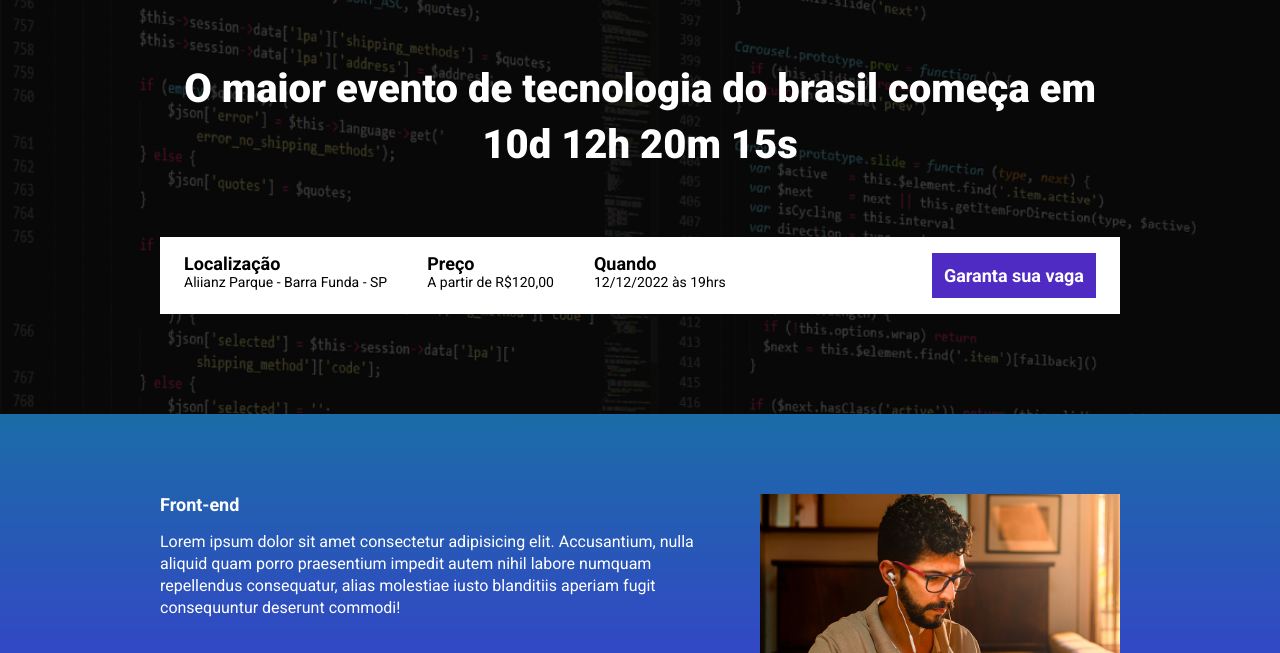
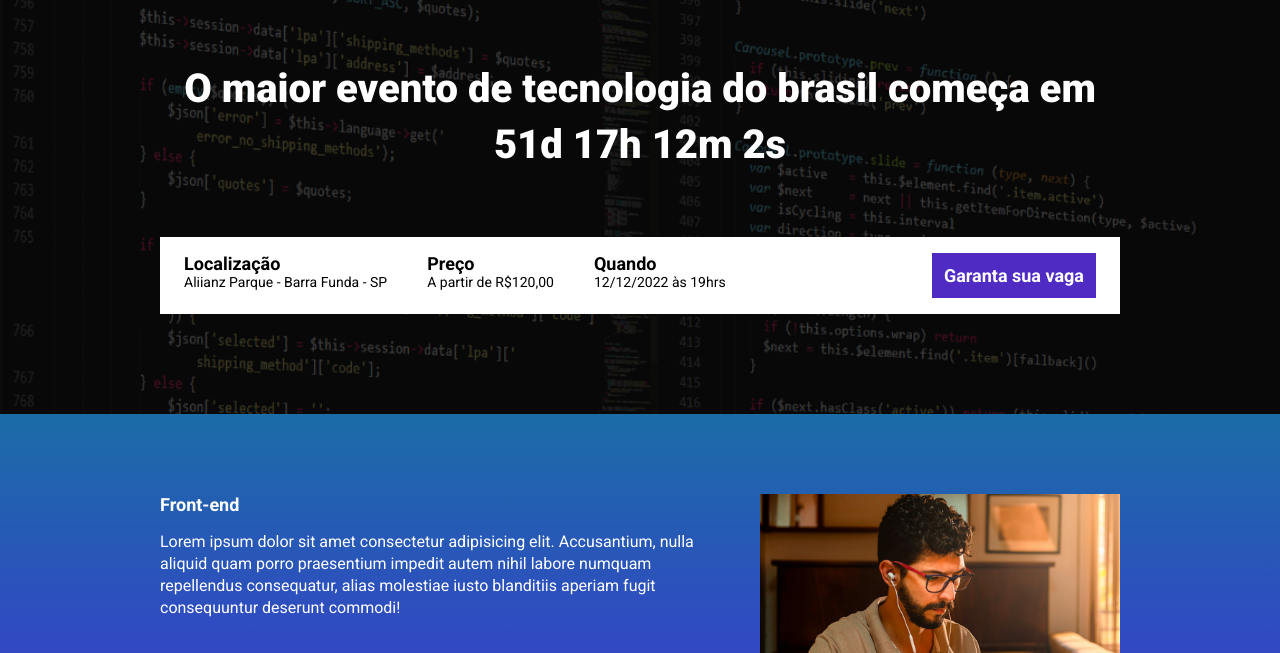
Before and after one commit to gabrielmirasebac/Ebac_tech_talks, a website built with Parcel: page src/index.html in a window 1280 px wide. Shown: the part 147-800 px from the top of the page. Built offline with nearby package versions, Linux system fonts and the light colour scheme.

Commit message:
criando o contador para o evento

```diff
--- a/src/index.html
+++ b/src/index.html
@@ -15,7 +15,7 @@
         <div class="container">
             <img class="hero__logo" src="./images/ebac_logo.svg" alt="EBAC">
             <p class="hero__text">
-                O maior evento de tecnologia do brasil começa em 10d 12h 20m 15s
+                O maior evento de tecnologia do brasil começa em <span id="contador"></span>
             </p>
             <div class="infos-bar">
                 <ul class="infos-bar__infos">
--- a/src/scripts/main.js
+++ b/src/scripts/main.js
@@ -1 +1,28 @@
 AOS.init();
+
+const dataDoEvento = new Date("Dec 12, 2024 19:00:00");
+const timeStampDoEvento = dataDoEvento.getTime();
+
+const contaAsHoras = setInterval(function(){
+    const agora = new Date();
+    const timeStampAtual = agora.getTime();
+
+    const distanciaAteOEvento = timeStampDoEvento - timeStampAtual;
+
+    const diaEmMs = 1000*60*60*24;
+    const horaEmMs = 1000*60*60;
+    const minutoEmMs = 1000*60;
+
+    const diasAteOEvento = Math.floor(distanciaAteOEvento / diaEmMs);
+    const horasAteOEvento = Math.floor((distanciaAteOEvento % diaEmMs) / horaEmMs);
+    const minutosAteOEvento = Math.floor((distanciaAteOEvento % horaEmMs) / minutoEmMs);
+    const segundosAteOEvento = Math.floor((distanciaAteOEvento % minutoEmMs) / 1000);
+
+
+    document.getElementById('contador').innerHTML = `${diasAteOEvento}d ${horasAteOEvento}h ${minutosAteOEvento}m ${segundosAteOEvento}s`;
+
+    if (distanciaAteOEvento < 0){
+        clearInterval(contaAsHoras);
+        document.getElementById('contador').innerHTML = 'Evento expirado';
+    }
+}, 1000);
```
